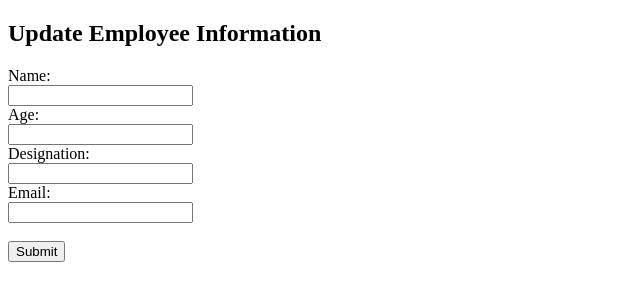
After one commit to bhanu-backend/models, a Django app: template app1/templates/app1/update.html in a window 1280 px wide. The commit adds this page. Shown: the top 301 px of the page, without its empty margins (0-640 px from the left). Run offline with Django 5.2, Linux system fonts and the light colour scheme; the template is opened without the code that fills it, so the values that code supplies are empty.

Commit message:
update operation

```diff
--- a/app1/templates/app1/index.html
+++ b/app1/templates/app1/index.html
@@ -63,8 +63,8 @@ tr:nth-child(even) {
     <td>{{i.email}}</td>
     <td>{{i.age}}</td>
     <td>{{i.designation}}</td>
-    <td><form action="" method="post">
-         {% csrf_token %}
+    <td><form action="{% url 'update' i.id %}" method="get">
+
       <input type="submit" value="Update">
     </form></td>
     <td><a href="{% url 'delete' i.id %}">Delete</a></td>
--- /dev/null
+++ b/app1/templates/app1/update.html
@@ -0,0 +1,26 @@
+
+
+<!DOCTYPE html>
+<html>
+<body>
+
+<h2>Update Employee Information</h2>
+<div>
+<form action="{% url 'update' data.id %}" method="POST">
+     {% csrf_token %}
+  <label for="fname">Name:</label><br>
+  <input type="text"  name="name" value="{{ data.name }}"><br>
+  <label for="fname">Age:</label><br>
+  <input type="text"  name="age" value="{{ data.age }}"><br>
+    <label for="fname">Designation:</label><br>
+  <input type="text"  name="desig"  value="{{ data.designation }}"><br>
+  <label for="lname">Email:</label><br>
+  <input type="text" name="email" value="{{ data.email }}"><br><br>
+  <input type="submit" value="Submit">
+</form>
+</div>
+
+<br><br>
+<div>
+</body>
+</html>
--- a/app1/urls.py
+++ b/app1/urls.py
@@ -7,6 +7,5 @@ urlpatterns = [
 
    path('',views.home,name='home'),
    path('delete/<int:id>/',views.delete_data,name='delete'),
-
-
+   path('update/<int:id>/',views.update_data,name='update'),
 ]
--- a/f1/urls.py
+++ b/f1/urls.py
@@ -5,5 +5,6 @@ urlpatterns = [
 
 
     path('f1/',views.home),
+    path('s1/',views.set_cokkies),
 
 ]
--- a/f1/views.py
+++ b/f1/views.py
@@ -12,3 +12,9 @@ def home(req):
 
     form = StudentModelForm()
     return render(req,"f1/new_index.html",{'forms':form})
+
+
+
+def set_cokkies(req):
+    req.session['cart'] = req.session['cart'] + 1
+    return HttpResponse('subi')
```
Also changed, not shown: app1/views.py (+12 -1 lines), f1/admin.py (+11 -2 lines), db.sqlite3.
